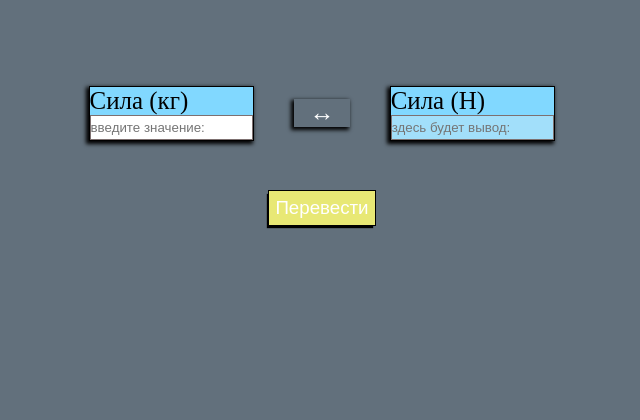
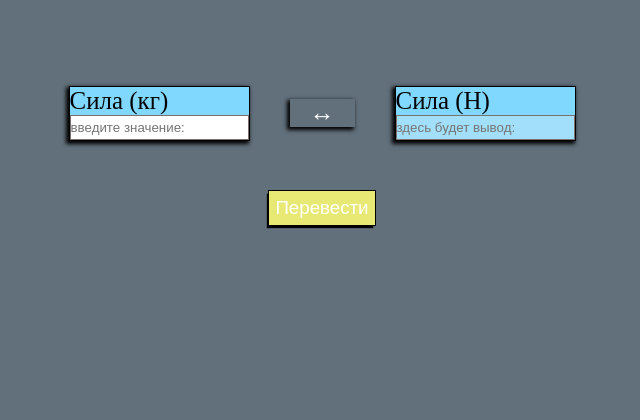
Before and after one commit to Pan9aJS/panda.github.io, a PHP site: page /files/n_kg/index.html in a window 1280 px wide. Shown: the top 420 px of the page, without its empty margins (318-958 px from the left). Run offline with PHP 8.4, Linux system fonts and the light colour scheme.

Commit message:
fixed bug [css]

```diff
--- a/files/n_kg/style.css
+++ b/files/n_kg/style.css
@@ -65,8 +65,9 @@ body {
     padding: 0px 3%;
     cursor: pointer;
     width: auto;
-    min-width: max-content;
+    min-width: 65px;
     height: max-content;
+    text-align: center;
 }
 
 .box.toggle p {
```
